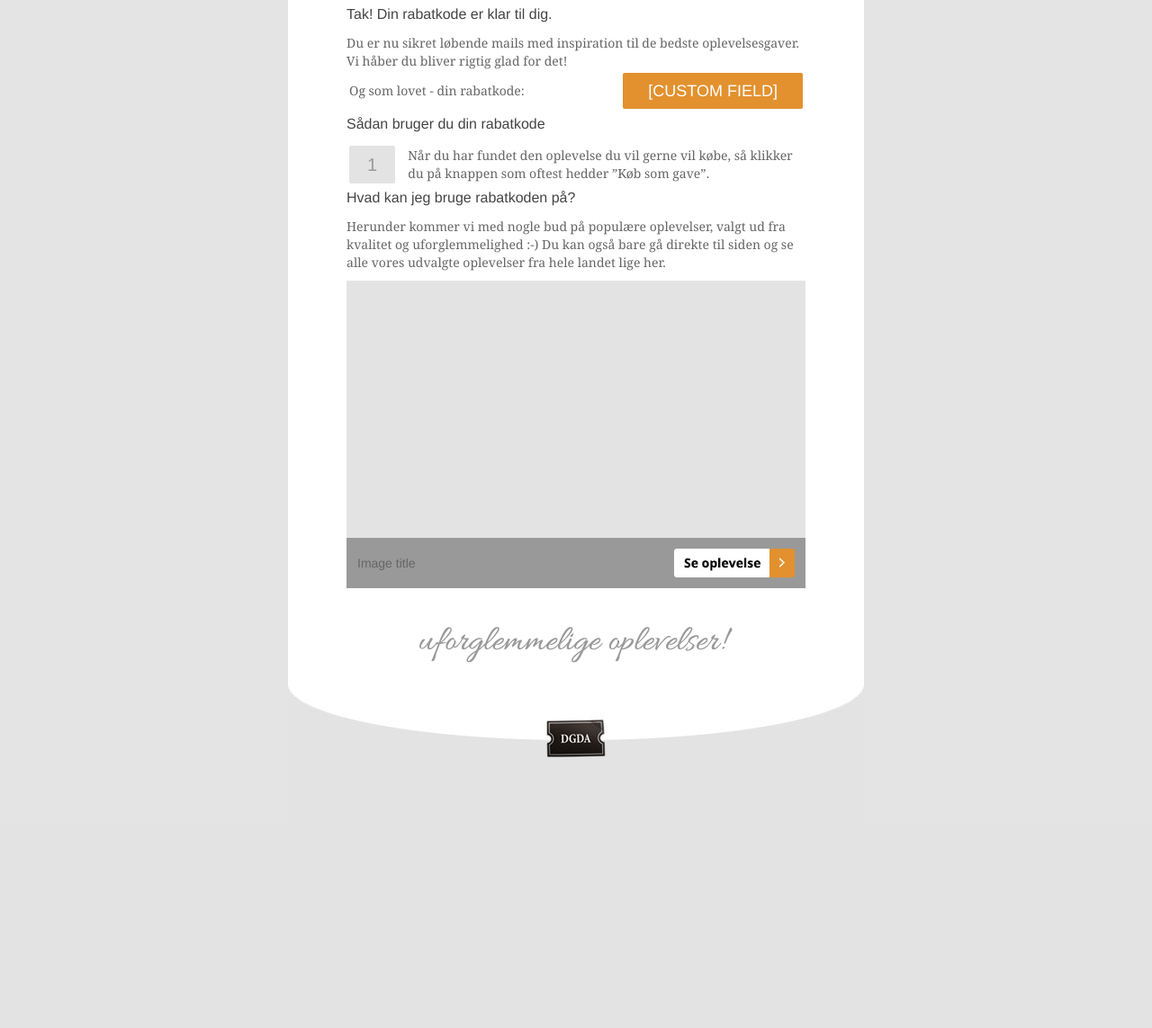
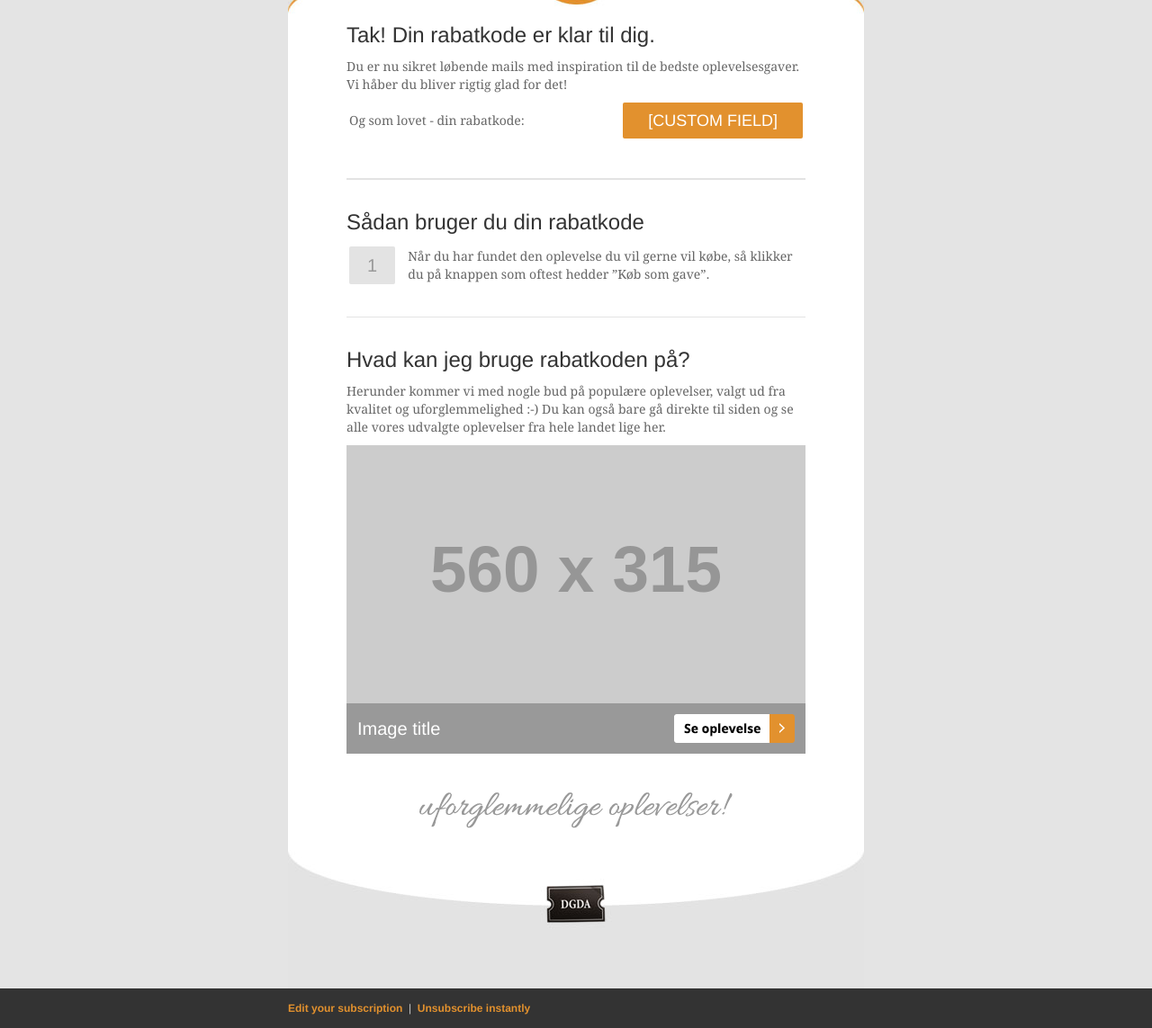
Before and after one commit to leogono/DGDA-CM-Template-09, a plain HTML site: page dgda.html in a window 1280 px wide. Shown: the part 157-1300 px from the top of the page at 90% size. Before the commit the page ends 1072 px from the top, so only its background shows below. Drawn offline with Linux system fonts and the light colour scheme; placeholder pictures from the web are drawn by us.

Commit message:
updated template

```diff
--- a/dgda.html
+++ b/dgda.html
@@ -16,21 +16,10 @@
 		color: #666666;
 		-webkit-text-adjust:none;
 	}
-	td.promocell p {
-		color:#e1d8c1;
-		font-size:16px;
-		line-height:26px;
-		font-family: Georgia, Times, serif;
-		margin-top:0;
-		margin-bottom:0;
-		padding-top:0;
-		padding-bottom:14px;
-		font-weight:normal;
-	}
 	td.contentblock h4 {
-		color:#444444 !important;
-		font-size:16px;
-		line-height:24px;
+		color:#333333 !important;
+		font-size:24px;
+		line-height:30px;
 		font-family:'Helvetica Neue',Helvetica,Arial,sans-serif;
 		margin-top:0;
 		margin-bottom:10px;
@@ -39,13 +28,13 @@
 		font-weight:normal;
 	}
 	td.contentblock h4 a {
-		color:#444444;
+		color:#333333;
 		text-decoration:none;
 	}
 	td.contentblock p {
 	  	color:#888888;
-		font-size:13px;
-		line-height:19px;
+		font-size:14px;
+		line-height:20px;
 		font-family: Georgia, Times, serif;
 		margin-top:0;
 		margin-bottom:12px;
@@ -54,11 +43,23 @@
 		font-weight:normal;
 	}
 	td.contentblock p a {
-	  	color:#3ca7dd;
+	  color:#e2912e;
 		text-decoration:none;
+	}
+	.webversion {
+		background: #333;
+		text-align: center;
+		line-height: 20px;
+		font-size: 14px;
+	}
+	.webversion a {
+		color: #e2912e
 	}
 	.sans {
 		font-family:'Helvetica Neue',Helvetica,Arial,sans-serif;
+	}
+	.section-title {
+
 	}
 	#discount-code {
 		background-color: #e2912e;
@@ -81,6 +82,14 @@
 	  -webkit-border-radius: 2px;
 	  -moz-border-radius: 2px;
 	  border-radius: 2px;
+	}
+	.exp-images {
+		margin-top: 30px;
+		display: block;
+	}
+	.exp-name  {
+		font-size: 20px;
+		color: #fff;
 	}
 	@media only screen and (max-device-width: 480px) {
 		div[class="header"] {
@@ -132,6 +141,7 @@
 	   	<table width="640" cellpadding="0" cellspacing="0" border="0" class="table">
 				<tr>
 					<td id="top-img">
+						<div class="webversion"><webversion>Web version</webversion></div>
 						<img src="images/top-img.jpg" alt="" width="100%" />
 					</td>
 				</tr>
@@ -143,7 +153,7 @@
 								<td width="80%" class="contentblock">
 									<h4 class="sans section-title"><singleline label='title'>Tak! Din rabatkode er klar til dig.</singleline></h4>
 									<div><multiline label='Intro'>Du er nu sikret løbende mails med inspiration til de bedste oplevelsesgaver. Vi håber du bliver rigtig glad for det!</multiline></div>
-									<table width="100%">
+									<table width="100%" height="60px">
 						        <tr>
 						          <td width="60%">
 						            <singleline>Og som lovet - din rabatkode:</singleline>
@@ -160,6 +170,9 @@
 							<tr>
 								<td width="10%"></td>
 								<td width="80%" class="contentblock">
+									<p style="height:20px;"></p>
+						      <img src="images/spacer.png" alt="" width="100%" />
+						      <p style="height:20px;"></p>
 									<h4 class="sans section-title"><singleline>Sådan bruger du din rabatkode</singleline></h4>
 									<repeater>
 				            <table>
@@ -176,11 +189,14 @@
 							<tr>
 								<td width="10%"></td>
 								<td width="80%" class="contentblock">
+									<p style="height:20px;"></p>
+						      <img src="images/spacer.png" alt="" width="100%" />
+						      <p style="height:20px;"></p>
 									<h4 class="sans section-title"><singleline>Hvad kan jeg bruge rabatkoden på?</singleline></h4>
 									<multiline label='Main Text'>Herunder kommer vi med nogle bud på populære oplevelser, valgt ud fra kvalitet og uforglemmelighed :-) Du kan også bare gå direkte til siden og se alle vores udvalgte oplevelser fra hele landet lige her.</multiline>
 
 									<repeater>
-				            <img editable src="images/sample.png" width="100%" label='Experience Image' style="margin-top: 10px;" class="exp-images" alt="" />
+				            <img editable src="http://placehold.it/560x315" width="100%" label='Experience Image' style="margin-top: 10px;" class="exp-images" />
 				            <table width="100%" class="image-details" bgcolor="#999" cellpadding="10">
 				              <tr>
 				                <td class="exp-name sans" width="70%">
@@ -220,5 +236,20 @@
 </tr>
 </table>
 
+<table width="100%" cellpadding="0" cellspacing="0" border="0" bgcolor="#333">
+	<tr>
+		<td>
+			<table width="640" cellpadding="0" cellspacing="0" border="0" class="table" align="center">
+				<tr>
+					<td class="cell">
+						<p style="color:#c9c9c9;font-size:12px;font-family:'Helvetica Neue',Helvetica,Arial,sans-serif;"><preferences style="color:#e2912e;text-decoration:none;"><strong>Edit your subscription</strong></preferences>&nbsp;&nbsp;|&nbsp;&nbsp;<unsubscribe style="color:#e2912e;text-decoration:none;"><strong>Unsubscribe instantly</strong></unsubscribe></p>
+					</td>
+				</tr>
+			</table>
+		</td>
+	</tr>
+
+</table>
+
 </body>
 </html>
```
Also changed, not shown: images/spacer.png (added).
